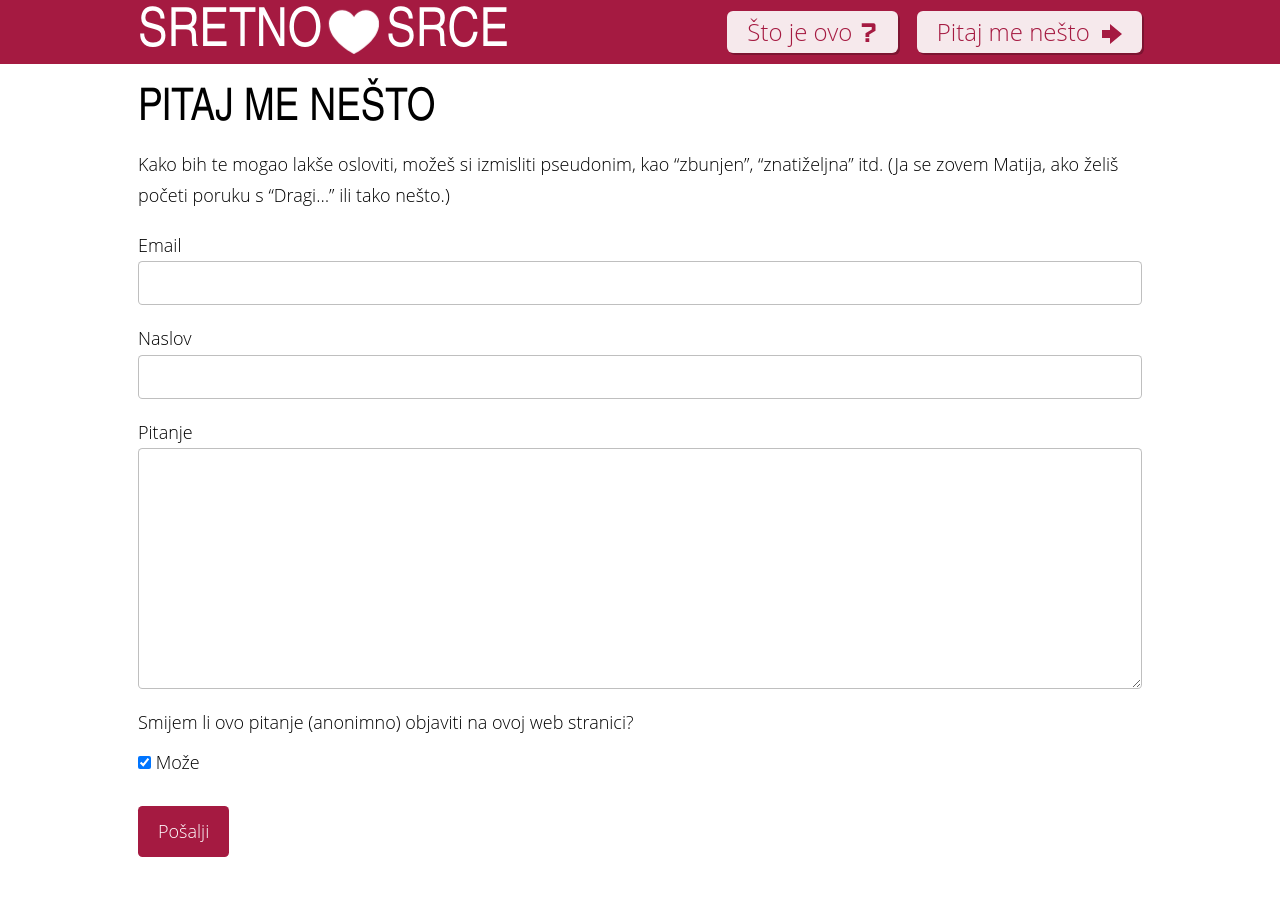
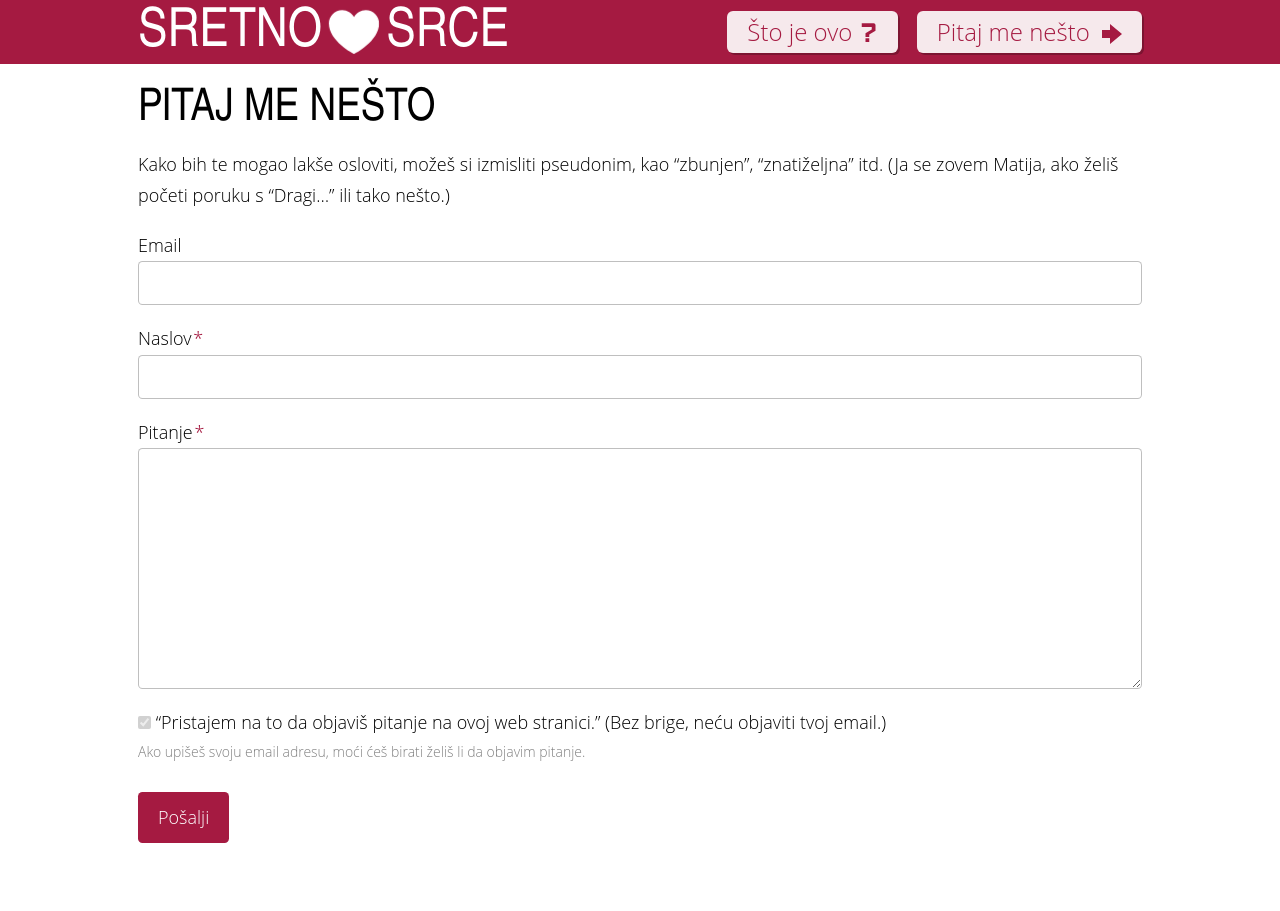
Before and after one commit to silvenon/sretnosrce, a Jekyll site: the page built from pitaj/index.md, in a window 1280 px wide. Built offline with Jekyll 4.4.1, drawn with Linux system fonts in a browser that asks for light colours; comment, search, counter and statistics services are not loaded.

Commit message:
Make email address optional

```diff
--- a/_includes/contact_form.html
+++ b/_includes/contact_form.html
@@ -1,27 +1,30 @@
 <form class="form" action="http://formspree.io/matija.marohnic@gmail.com" method="post">
-  <label class="form-label" for="email">Email
-    <input class="form-control" id="email" name="email" type="email" required>
+  <label class="form-label">
+    <span class="form-optional">Email</span>
+    <input class="form-control" name="email" type="email">
   </label>
 
-  <label class="form-label" for="_subject">Naslov
-    <input class="form-control" id="_subject" name="_subject" type="text" required>
+  <label class="form-label">
+    <span class="form-required">Naslov</span>
+    <input class="form-control" name="_subject" type="text">
   </label>
 
-  <label class="form-label" for="message">Pitanje
-    <textarea class="form-control" id="message" name="message" rows="7" required></textarea>
+  <label class="form-label">
+    <span class="form-required">Pitanje</span>
+    <textarea class="form-control" name="message" rows="7" required></textarea>
   </label>
-
-  <div class="form-checkbox">
-    <p>Smijem li ovo pitanje (anonimno) objaviti na ovoj web stranici?</p>
-    <label class="form-label">
-      <input name="public" type="checkbox" checked> Može
-    </label>
-  </div>
 
   <input type="hidden" name="_next" value="{{ '/hvala' | prepend: site.baseurl }}" />
 
   <input type="text" name="_gotcha" hidden>
 
+  <div class="form-checkbox">
+    <label class="form-label">
+      <p><input name="public" type="checkbox" checked> “Pristajem na to da objaviš pitanje na ovoj web stranici.” (Bez brige, neću objaviti tvoj email.)</p>
+    </label>
+    <p class="form-description">Ako upišeš svoju email adresu, moći ćeš birati želiš li da objavim pitanje.</p>
+  </div>
+
   <div class="form-actions">
     <button class="btn btn-primary" type="submit">Pošalji</button>
   </div>
--- a/_layouts/site.html
+++ b/_layouts/site.html
@@ -6,7 +6,7 @@
     <meta name="viewport" content="width=device-width, initial-scale=1">
     <title>{% if page.title %}{{ page.title }} | {{ site.title }}{% else %}{{ site.title }}{% endif %}</title>
     <meta name="description" content="{% if page.excerpt %}{{ page.excerpt | strip_html | strip_newlines | escape | truncate: 160 }}{% else %}{{ site.description }}{% endif %}">
-    <link rel="apple-touch-icon" href="apple-touch-icon.png">
+    <link rel="apple-touch-icon" href="{{ '/apple-touch-icon.png' | prepend: site.baseurl }}">
     <meta property="fb:admins" content="{{ site.fb_id }}">
     <meta property="og:title" content="{{ page.title }}">
     <meta property="og:site_name" content="{{ site.title }}">
@@ -77,6 +77,8 @@
       </div>
     </main>
 
+    <script src="{{ '/scripts/form.js' | prepend: site.baseurl }}"></script>
+
     <script type="text/javascript">
       var _gauges = _gauges || [];
       (function() {
--- /dev/null
+++ b/scripts/form.js
@@ -0,0 +1,25 @@
+(function() {
+  'use strict';
+
+  var form = document.querySelector('.form');
+
+  if (form) {
+    var email = form.querySelector('[type="email"]');
+    var checkbox = form.querySelector('[type="checkbox"]');
+    var description = form.querySelector('.form-checkbox .form-description');
+
+    checkbox.setAttribute('disabled', 'disabled');
+
+    email.addEventListener('keyup', function () {
+      if (email.value) {
+        checkbox.removeAttribute('disabled');
+        description.style.display = 'none';
+      } else {
+        checkbox.checked = true;
+        checkbox.setAttribute('disabled', 'disabled');
+        description.style.display = '';
+      }
+    });
+  }
+
+}());
--- a/styles/_forms.scss
+++ b/styles/_forms.scss
@@ -16,14 +16,45 @@
     }
   }
 
+  &-required {
+    &:after {
+      content: '*';
+      margin-left: 0.1em;
+      color: color(primary);
+    }
+  }
+
+  & &-description {
+    margin-top: -1em;
+    font-size: 14px;
+    color: rgba(#000, 0.5);
+  }
+
+  & &-terms {
+    margin-bottom: -1em;
+    font-size: 14px;
+    color: rgba(#000, 0.5);
+  }
+
   textarea {
     resize: vertical;
   }
 
   &-checkbox {
+    margin-bottom: 1em;
+
     p {
       margin-bottom: 0.5em;
+
+      span {
+        font-size: 14px;
+        color: rgba(#000, 0.5);
+      }
     }
+  }
+
+  &-checkbox &-description {
+    margin-top: -0.5em;
   }
 
   &-actions {
```
